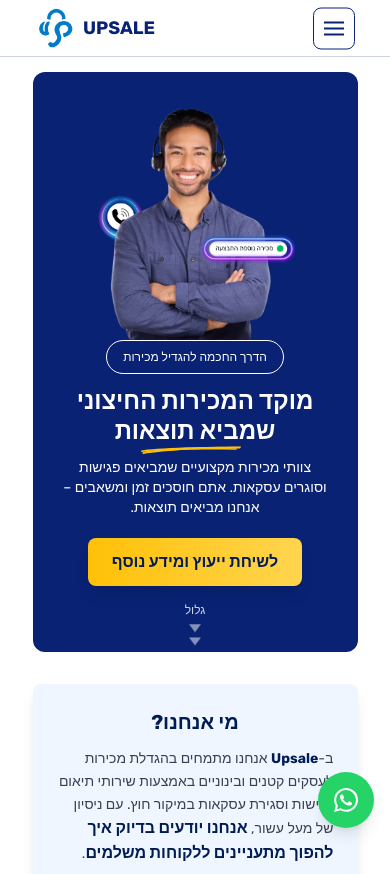
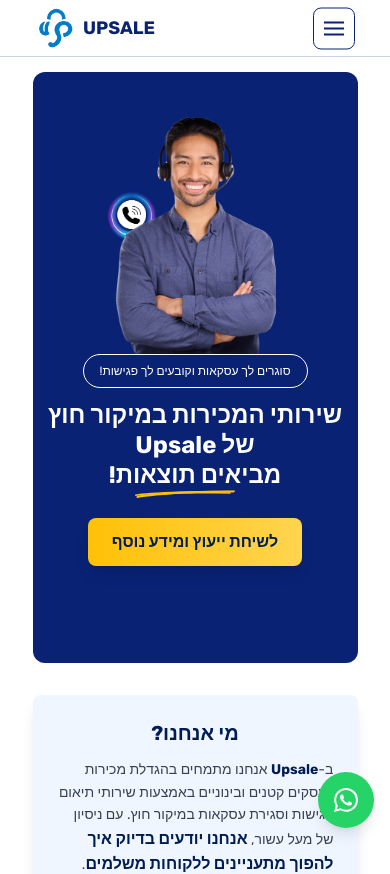
Before and after one commit to yigalipsey/upsale, a Next.js app: page / in a window 390 px wide. Shown: the top 874 px of the page. Built offline with nearby package versions, Linux system fonts and the light colour scheme; some icons are missing.

Commit message:
שינוי הירו

```diff
--- a/app/components/Hero.jsx
+++ b/app/components/Hero.jsx
@@ -8,7 +8,7 @@
 
 // ייבוא תמונות
 import heroImage from "../../public/images/hero.avif";
-import heroImage2 from "../../public/images/hero2.avif"; // תמונה למובייל
+import heroImage2 from "../../public/images/hero-3.png"; // תמונה למובייל
 
 const Hero = () => {
   return (
@@ -16,7 +16,7 @@
       {/* גרסת מובייל */}
       <section
         id="home"
-        className="bg-[#092274] w-5/6 mx-auto max-h-[580px] lg:hidden relative font-rubik flex flex-col rounded-xl h-screen px-0 py-0 overflow-hidden -mt-2"
+        className="bg-[#092274] w-5/6 mx-auto lg:hidden relative font-rubik flex flex-col rounded-xl h-[70vh] px-0 py-0 overflow-hidden -mt-2"
         style={{
           backgroundImage:
             "radial-gradient(at center center, #333652 0%, ##333652 33%, ##333652 66%, #333652 100%)",
@@ -31,15 +31,16 @@
               maxWidth: "fit-content",
             }}
           >
-            הדרך החכמה להגדיל מכירות
+            סוגרים לך עסקאות וקובעים לך פגישות!
           </p>
 
           {/* כותרת ראשית */}
-          <h1 className="text-2xl mb-3 font-bold text-white leading-tight relative">
-            <span>מוקד המכירות החיצוני</span>
+          <h1 className="text-2xl mb-3 font-bold text-white leading-tight relative w-[95%]">
+            <span>שירותי המכירות במיקור חוץ של Upsale</span>
             <br />
             <span className="relative">
-              שמביא תוצאות
+              <span className="relative">
+                מביאים תוצאות!
                 <motion.div
                   initial={{ scale: 0 }}
                   animate={{ scale: [1.2, 0.9, 1] }}
@@ -53,18 +54,13 @@
                   <DageshIcon className="mr-4" width={120} height={10} />
                 </motion.div>
               </span>
+            </span>
           </h1>
-
-          {/* כותרת משנית */}
-          <p className="text-sm mb-5 w-5/6 text-white font-light">
-            צוותי מכירות מקצועיים שמביאים פגישות וסוגרים עסקאות. אתם חוסכים זמן
-            ומשאבים – אנחנו מביאים תוצאות.
-          </p>
 
           {/* כפתור */}
           <a
             href="#contact"
-            className="inline-flex items-center justify-center px-6 py-3 font-bold rounded-lg shadow-lg hover:brightness-110 transition"
+            className="inline-flex items-center justify-center px-6 py-3 font-bold rounded-lg shadow-lg hover:brightness-110 transition mt-4"
             style={{
               background: "linear-gradient(to right, #FFC107, #FFD54F)",
               color: "#001c55",
@@ -73,11 +69,6 @@
           >
             לשיחת ייעוץ ומידע נוסף
           </a>
-
-          {/* אייקון גלילה - רק במובייל */}
-          <div className="lg:hidden">
-            <ScrollIndicator />
-          </div>
         </div>
 
         {/* תמונה עם אנימציה */}
@@ -110,11 +101,11 @@
           </p>
 
           {/* כותרת ראשית */}
-          <h1 className="text-4xl  mb-3 font-bold leading-tight relative">
-            <span className=" text-white">מוקד המכירות החיצוני</span>
-            <br />
-            <span className="relative  text-white">
-              שמביא תוצאות
+          <h1 className="text-4xl  mb-3 font-bold leading-tight relative w-[95%]">
+            <span className="text-white">
+              שירותי המכירות במיקור חוץ של Upsale{" "}
+              <span className="relative">
+                מביאים תוצאות!
                 <motion.div
                   initial={{ scale: 0 }}
                   animate={{ scale: [1.2, 0.9, 1] }}
@@ -127,12 +118,12 @@
                   <DageshIcon width={200} height={20} />
                 </motion.div>
               </span>
+            </span>
           </h1>
 
           {/* כותרת משנית */}
           <p className="text-lg  text-white mb-5 font-light">
-            צוותי מכירות מקצועיים שמביאים פגישות וסוגרים עסקאות. אתם חוסכים זמן
-            ומשאבים – אנחנו מביאים תוצאות.
+            סוגרים לך עסקאות וקובעים לך פגישות!
           </p>
 
           {/* כפתור */}
```
Also changed, not shown: public/images/hero-3.png (added), public/images/hero2.avif (deleted). Lines whose indentation alone changed are shown as unchanged.
